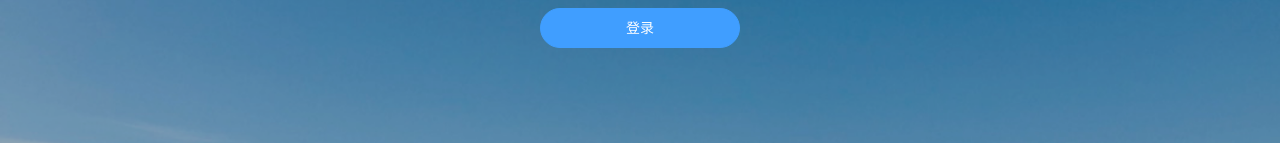
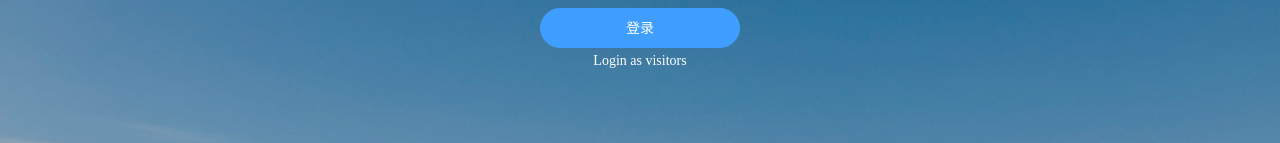
Before and after one commit to danielhuoo/Jessic, a Vue app: page /#/login in a window 1280 px wide. Shown: the part 176-319 px from the top of the page. Built offline with nearby package versions, Linux system fonts and the light colour scheme.

Commit message:
add visitor

```diff
--- a/src/router/pages/login.vue
+++ b/src/router/pages/login.vue
@@ -6,7 +6,9 @@
                 <el-input class="inputs" v-model="username" placeholder="请输入账号"></el-input>
                 <el-input class="inputs" placeholder="请输入密码" v-model="password" show-password></el-input>
                 <el-button class="loginBtn" type="primary" round @click="loginBtn">登录</el-button>
+                <el-link class="logasVisitor" @click="loginAsVisitors">Login as visitors</el-link>
             </div>
+
         </div>
     </div>
 </template>
@@ -49,6 +51,13 @@ export default {
             });
             this.username = "";
             this.password = "";
+        },
+
+        loginAsVisitors(){
+            this.username = '18002280851'
+            this.password = 'abc12345'
+
+            this.loginBtn()
         }
     }
 };
@@ -93,4 +102,10 @@ export default {
     text-align: center;
     margin-bottom: 10px;
 }
+
+.logasVisitor{
+    width: 100%;
+    color: white;
+    margin-top: 5px;
+}
 </style>
```
Also changed, not shown: 2 other files (tests, documents, lock files or other folders).
